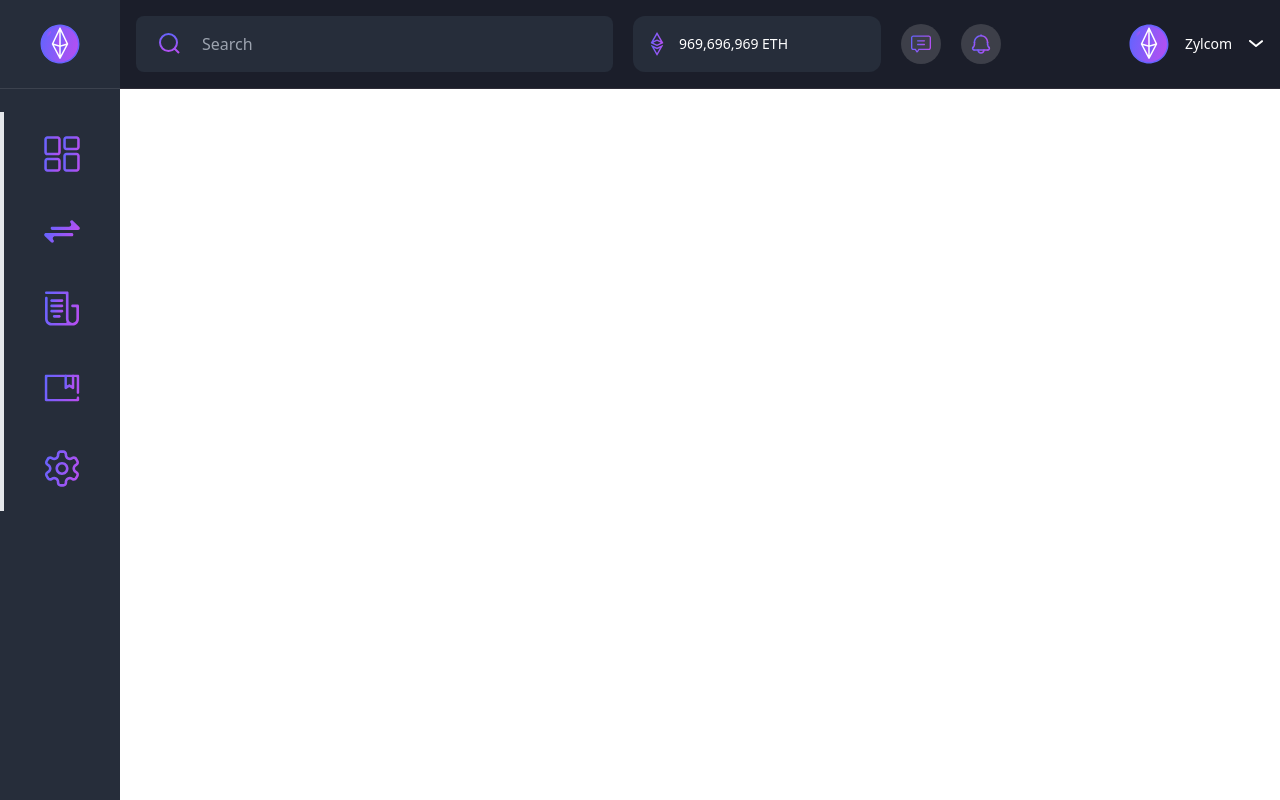
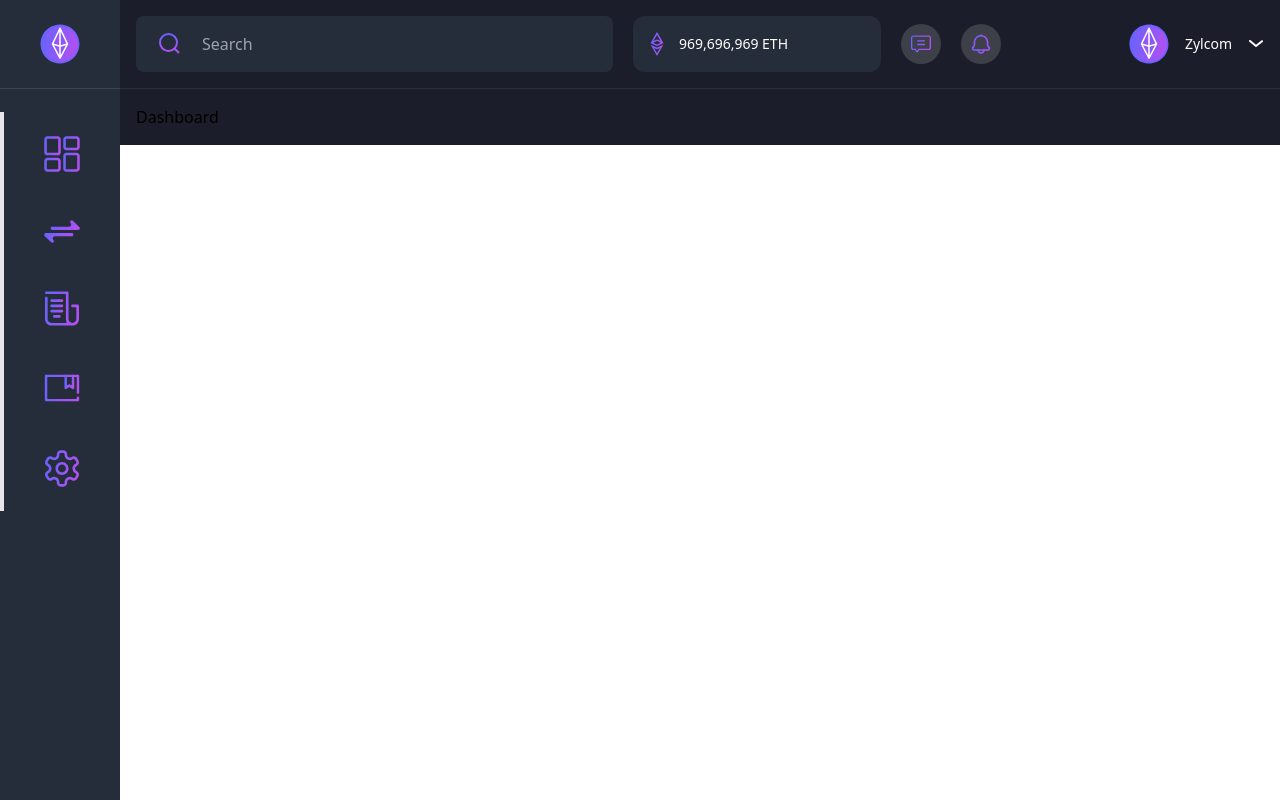
Before and after one commit to zylcom/nft-marketplace, a React (Create React App) app: page / in a window 1280 px wide. Built offline with nearby package versions, Linux system fonts and the light colour scheme.

Commit message:
feat(components): create dashboard component

```diff
--- a/src/App.js
+++ b/src/App.js
@@ -1,5 +1,5 @@
-import { Outlet } from "react-router-dom";
-import { Navbar, Sidebar } from "./components";
+// import { Outlet } from "react-router-dom";
+import { Dashboard, Navbar, Sidebar } from "./components";
 
 function App() {
   return (
@@ -10,7 +10,10 @@ function App() {
       </div>
       <div className="w-full">
         <Navbar />
-        <Outlet />
+        <div className="p-4">
+          {/* <Outlet /> */}
+          <Dashboard />
+        </div>
       </div>
     </div>
   );
--- /dev/null
+++ b/src/components/Dashboard/index.js
@@ -0,0 +1,11 @@
+import React from "react";
+
+function Dashboard() {
+  return (
+    <div>
+      <h1>Dashboard</h1>
+    </div>
+  );
+}
+
+export default Dashboard;
--- a/src/components/index.js
+++ b/src/components/index.js
@@ -6,6 +6,7 @@ import Navbar from "./Navbar";
 import Sidebar from "./Sidebar";
 import Menu from "./Menu";
 import MenuItem from "./MenuItem";
+import Dashboard from "./Dashboard";
 
 // Export component
-export { Icon, Avatar, EthereumDisplay, Navbar, Sidebar, Menu, MenuItem };
+export { Icon, Avatar, EthereumDisplay, Navbar, Sidebar, Menu, MenuItem, Dashboard };
```
